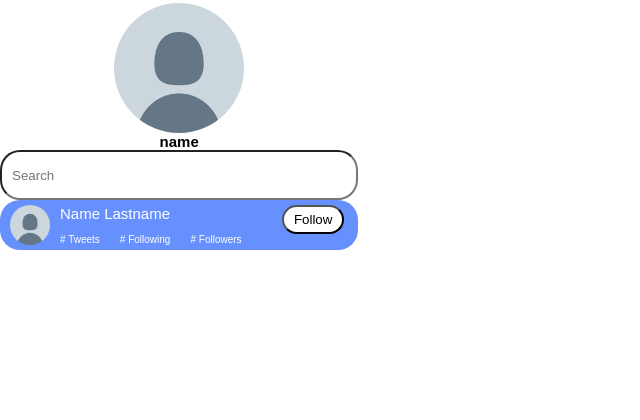
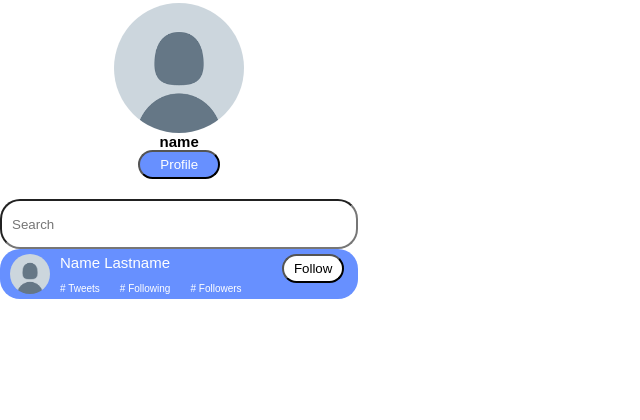
Before and after one commit to MaythamGhaly/twitter-frontandbackend, a PHP site: the page made by Feed page/index.html in a window 1280 px wide. Shown: the part 225-645 px from the top of the page, without its empty margins (0-640 px from the left). Run offline with PHP 8.4, Linux system fonts and the light colour scheme.

Commit message:
add profile button to the feed page

```diff
--- a/Feed page/index.html
+++ b/Feed page/index.html
@@ -32,6 +32,7 @@
                     <div class="feed-profile">
                         <img src="../Profile page/images/PP.png" class="feed-img" id="profile_picture">
                         <p id="full_name">name</p>
+                        <button class="to-profile" id="to-profile">Profile</button>
                     </div>
                 </div>
                 <div class="search">
--- a/Feed page/scripts.js
+++ b/Feed page/scripts.js
@@ -1,9 +1,13 @@
 const full_name = document.getElementById('full_name');
 const profile_picture=document.getElementById('profile_picture');
+const to_profile=document.getElementById("to-profile")
 localStorage.setItem("id",2);
 // Get all the feed by sending a request to the server
     let url = `http://localhost/twitter-frontandbackend/php/getfeeds.php?id=${localStorage.getItem("id")}`;
 
+    to_profile.addEventListener("click",() => {
+        location.replace("file:///C:/Users/Qitabi/Desktop/twitter%20site/twitter-frontend/Profile%20page/index.html");
+    })
     fetch(url)
     .then(respone=>respone.json())
     .then(data=>{
--- a/css/login-signup-style.css
+++ b/css/login-signup-style.css
@@ -512,6 +512,14 @@ p {
     width: 40px;
     height: 40px;
 }
+.to-profile{
+    padding: 5px 20px;
+    background-color: rgb(103, 144, 255);
+    color: white;
+    border-radius: 20px;
+    margin-bottom: 20px;
+    cursor: pointer;
+}
 .search-info{
     display: flex;
     flex-direction: column;
```
